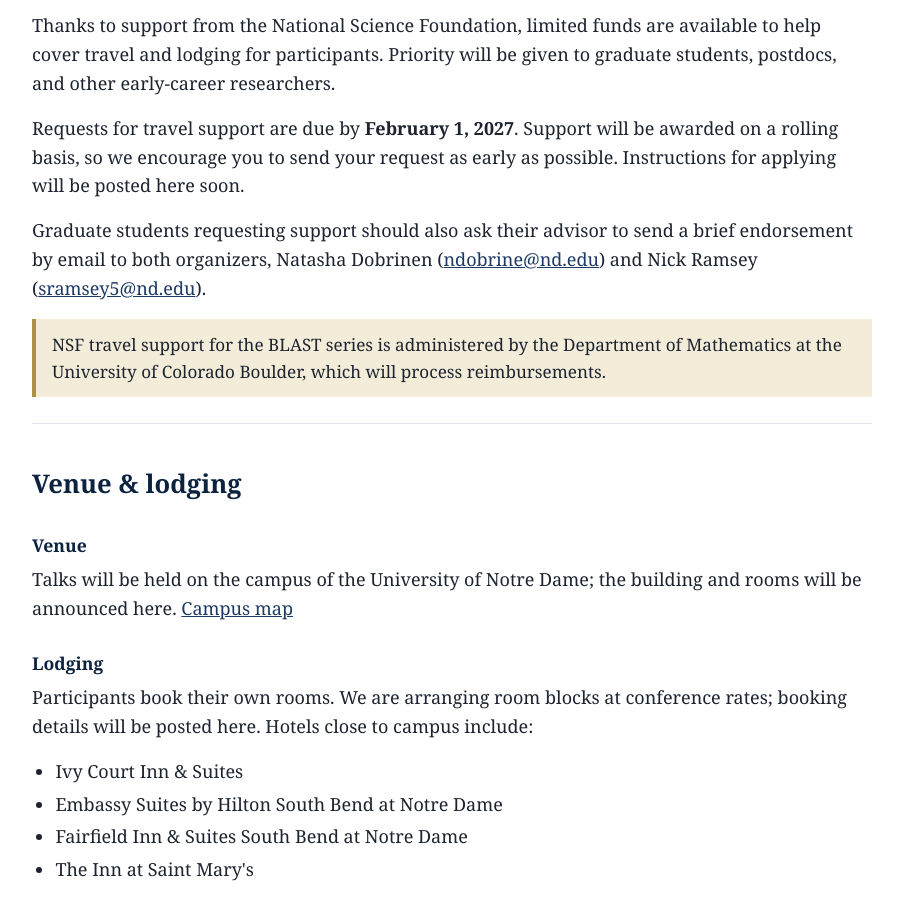
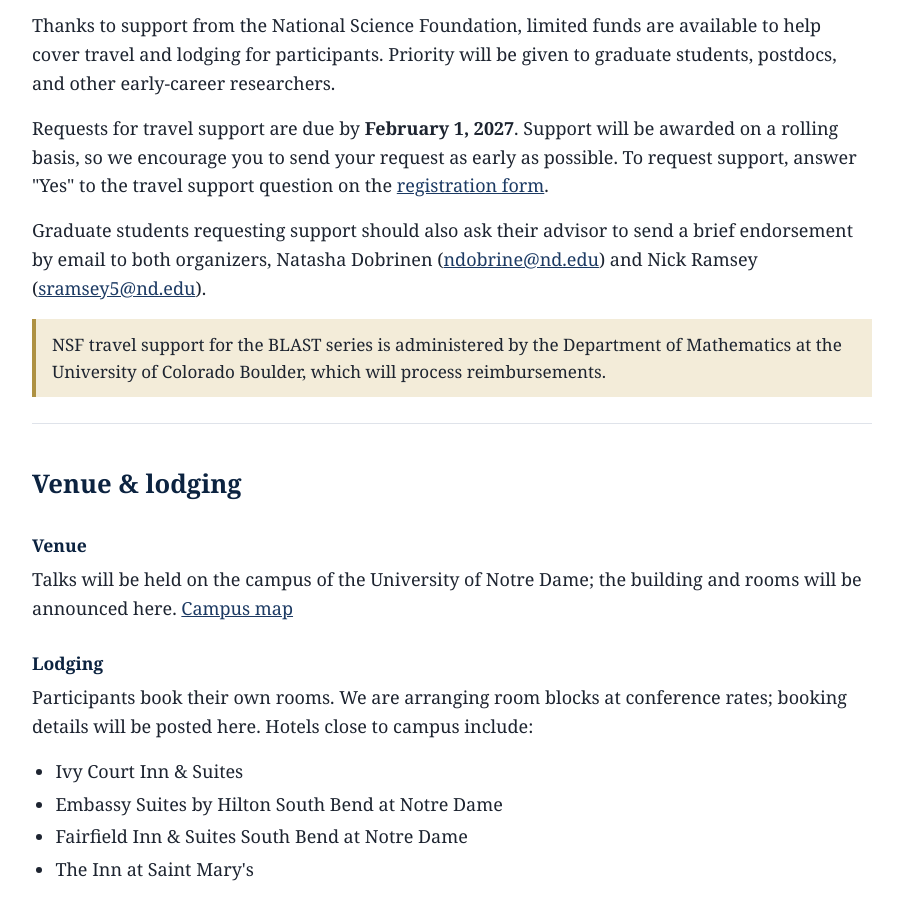
Before and after one commit to nickramsey621/blast2027, a plain HTML site: page index.html in a window 1280 px wide. Shown: the part 2152-3066 px from the top of the page, without its empty margins (188-1091 px from the left). Drawn offline with Linux system fonts and the light colour scheme.

Commit message:
Point travel support requests to the registration form
Co-Authored-By: Claude Fable 5.2 <noreply@anthropic.com>

```diff
--- a/index.html
+++ b/index.html
@@ -128,7 +128,8 @@
     <p>
       Requests for travel support are due by <strong>February 1, 2027</strong>. Support will be
       awarded on a rolling basis, so we encourage you to send your request as early as possible.
-      Instructions for applying will be posted here soon.
+      To request support, answer "Yes" to the travel support question on the
+      <a href="https://docs.google.com/forms/d/e/1FAIpQLSdojJVP_B8L-FwKqCpNsZIMdIGAWYJJI-x-jz7wX0WOgTP3Sg/viewform">registration form</a>.
     </p>
     <p>
       Graduate students requesting support should also ask their advisor to send a brief
```
